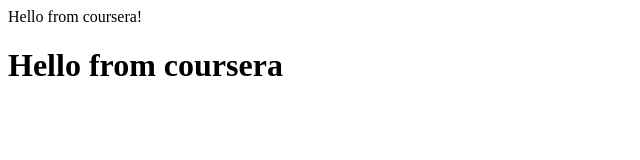
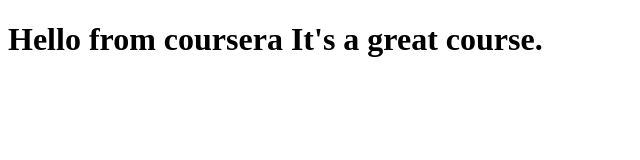
Before and after one commit to llau4667/coursera-test, a plain HTML site: page site/index.html in a window 1280 px wide. Shown: the whole page, without its empty margins (0-640 px from the left). Drawn offline with Linux system fonts and the light colour scheme.

Commit message:
small addition to page content.

```diff
--- a/site/index.html
+++ b/site/index.html
@@ -1,11 +1,11 @@
 <!DOCTYPE html>
 <html>
 <head>
-	Hello from coursera!
+	<title>Hello from coursera!</title>
 </head>
 
 <body>
-	<h1>Hello from coursera</h1>
+	<h1>Hello from coursera It's a great course.</h1>
 </body>
 
 </html>
```
